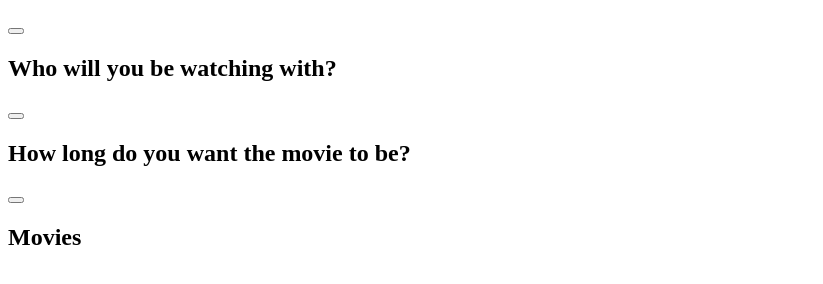
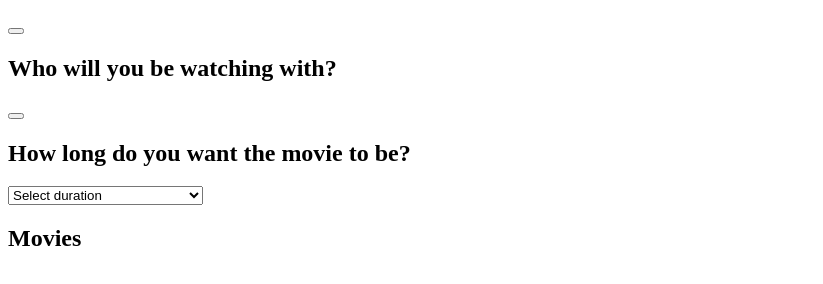
Before and after one commit to MelissaD2601/Sort-and-Stream, a plain HTML site: page index.html in a window 1280 px wide. Shown: the part 110-394 px from the top of the page, without its empty margins (0-823 px from the left). Drawn offline with Linux system fonts and the light colour scheme.

Commit message:
added js files and changes to html creating the duration drop down

```diff
--- a/Assets/script.js
+++ b/Assets/script.js
@@ -1,6 +1,6 @@
 var genres = [];
 var watchers ="";
-var movLength ="";
+var movLength = getElementbyId("duration");
 
 
 //Genres
@@ -14,10 +14,17 @@ var movLength ="";
 
 
 
-//Movie Lenght
-//idk
+//Movie Length
+
+
+/*function findMovie() {
 
 
 
+}
+
+
+*/
+
 //Output
 // create a place holder
--- a/index.html
+++ b/index.html
@@ -22,11 +22,13 @@
     <button></button>
     <!--choices like bf,gf,mom,dad,dog,cat -->
 </div>
-<div>
-    <h2>How long do you want the movie to be?</h2>
-    <button></button>
-    <!-- 1hr-1.5hrs-2hrs-2.5hrs -->
-</div>
+<h2 for="duration">How long do you want the movie to be?</h2>
+			<select id="duration">
+				<option value="">Select duration</option>
+				<option value="short">Less than 90 minutes</option>
+				<option value="medium">Between 90 and 120 minutes</option>
+				<option value="long">More than 120 minutes</option>
+			</select>
 <div>
     <h2>Movies</h2>
     <!--this will be the output for our api searches-->
```
Also changed, not shown: Assets/diego.js (added), Assets/joey.js (added), Assets/melissa.js (added).
